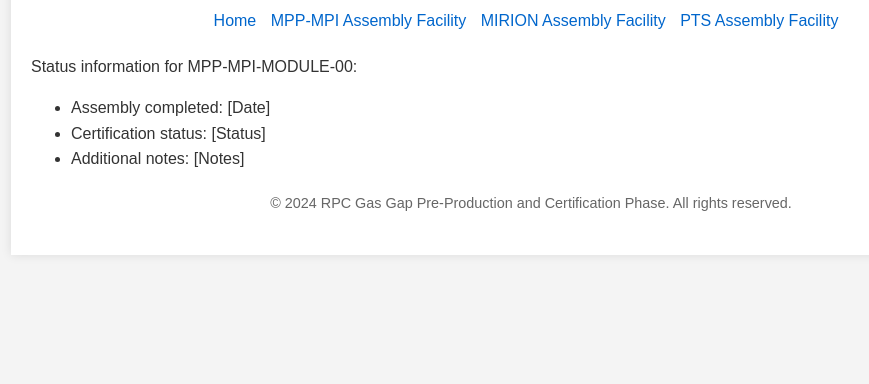
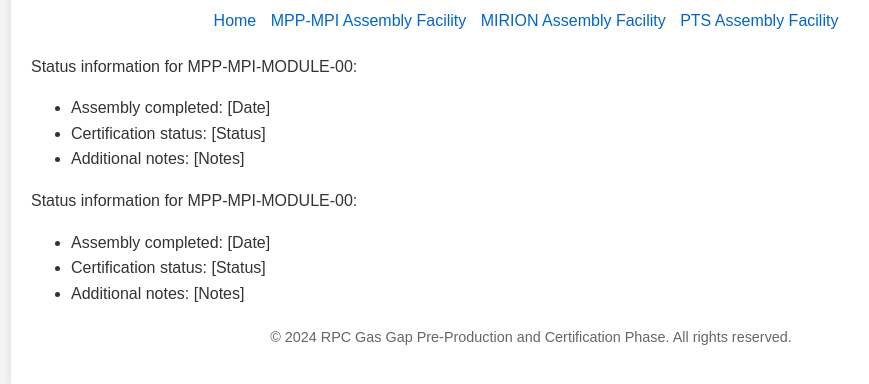
Before and after one commit to fallavol/RPC-Gas-Gap-Pre-Production-Phase, a plain HTML site: page MPP-MPI_Assembly_Facility.html in a window 1280 px wide. Shown: the part 134-518 px from the top of the page, without its empty margins (109-978 px from the left). Drawn offline with Linux system fonts and the light colour scheme.

Commit message:
Update MPP-MPI_Assembly_Facility.html

```diff
--- a/MPP-MPI_Assembly_Facility.html
+++ b/MPP-MPI_Assembly_Facility.html
@@ -85,6 +85,13 @@
                 <li>Certification status: [Status]</li>
                 <li>Additional notes: [Notes]</li>
             </ul>
+
+             <p>Status information for MPP-MPI-MODULE-00:</p>
+            <ul>
+                <li>Assembly completed: [Date]</li>
+                <li>Certification status: [Status]</li>
+                <li>Additional notes: [Notes]</li>
+            </ul>
         </main>
 
         <footer>
```
